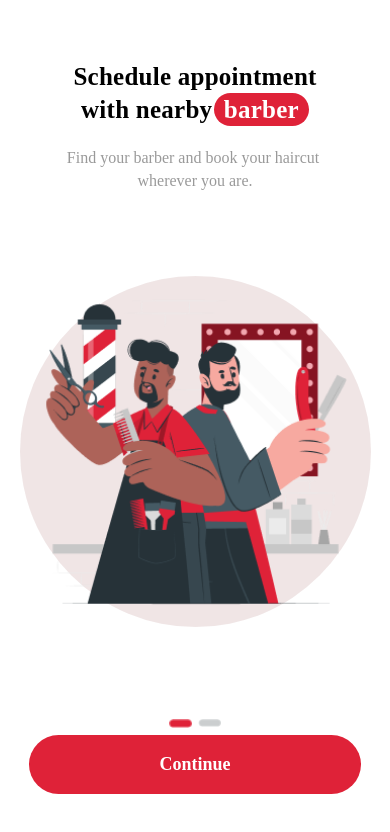
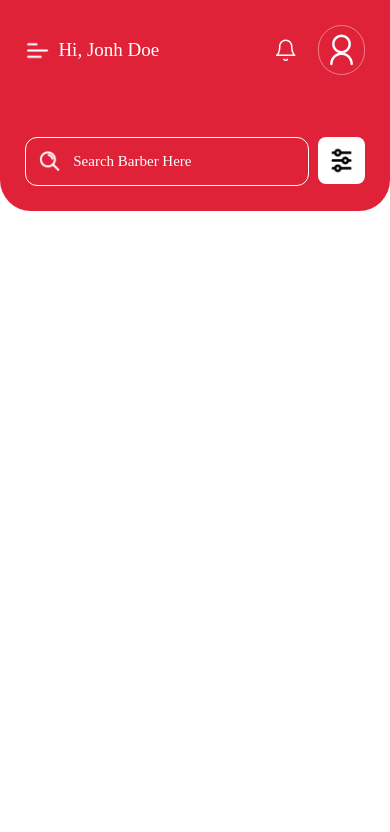
Before and after one commit to bvsantos96/easybarber, a React Native app in the folder Client/: screen / in a window 390 px wide. Shown: the top 832 px of the page. Built offline with nearby package versions, Linux system fonts and the light colour scheme.

Commit message:
feat: Size adjustments to searchIcon

```diff
--- a/Client/App.tsx
+++ b/Client/App.tsx
@@ -36,7 +36,7 @@
 
     return (
         <NavigationContainer>
-            <Stack.Navigator initialRouteName="Onboarding1">
+            <Stack.Navigator initialRouteName="Home">
                 <Stack.Screen name="Onboarding1" component={Onboarding1} options={{ headerShown: false }}/>
                 <Stack.Screen name="Onboarding2" component={Onboarding2} options={{ headerShown: false }}/>
                 <Stack.Screen name="Login" component={LoginScreen} options={{ headerShown: false }}/>
--- a/Client/components/SearchBar.tsx
+++ b/Client/components/SearchBar.tsx
@@ -2,7 +2,6 @@
 import { View, Image, TextInput, Pressable } from 'react-native';
 
 import { styles } from '../styles/TopBar';
-import { styles as inputStyles } from '../styles/Input';
 import { buttonTextColor } from '../styles/Main';
 
 export default function SearchBar({ onTextChange = (e: string) => { alert(`No function call to search ${e}`) } }) {
@@ -20,7 +19,7 @@
             </View>
             <TextInput
                 ref={textInputRef}
-                style={[inputStyles.textInput, styles.textColor]}
+                style={[styles.textInput, styles.textColor]}
                 placeholder={texts.search}
                 placeholderTextColor={buttonTextColor}
                 onChangeText={onTextChange}
--- a/Client/screens/SignIn.tsx
+++ b/Client/screens/SignIn.tsx
@@ -6,7 +6,7 @@
 export default function SignIn({ page = <></> }) {
     return (
         <ScrollView contentContainerStyle={[styles.container, styles.backgroundMainColor, styles.noOverflow]} keyboardShouldPersistTaps="handled">
-            <Divider height={40} />
+            <Divider height={40} color={mainColor} />
             <Image source={require("@assets/images/logoSmall.png")}
                 style={{ width: minDimention * 0.5, height: minDimention * 0.5, flex: 1 }}
                 resizeMode="contain"
--- a/Client/styles/TopBar.tsx
+++ b/Client/styles/TopBar.tsx
@@ -1,5 +1,5 @@
 import { StyleSheet } from 'react-native';
-import { height, width, mainColor, buttonTextColor, lightColor, inputHeight, inputWidth } from './Main';
+import { height, width, mainColor, buttonTextColor, lightColor, inputHeight, inputWidth, inputTextColor } from './Main';
 
 export const profileIconSize = 35;
 
@@ -24,8 +24,9 @@
         backgroundColor: mainColor,
     },
     icon: {
-        width: 27,
-        height: 27,
+        width: 25,
+        height: 25,
+        padding: 5,
     },
     textColor: {
         color: buttonTextColor,
@@ -68,4 +69,13 @@
     inputWidth: {
         width: inputWidth - inputHeight * 0.8,
     },
+    textInput: {
+        width: '100%',
+        height: 40,
+        borderWidth: 0,
+        color: inputTextColor,
+        fontSize: 15,
+        fontFamily: 'Mazzard',
+        fontWeight: '400',
+    },
 });
```
